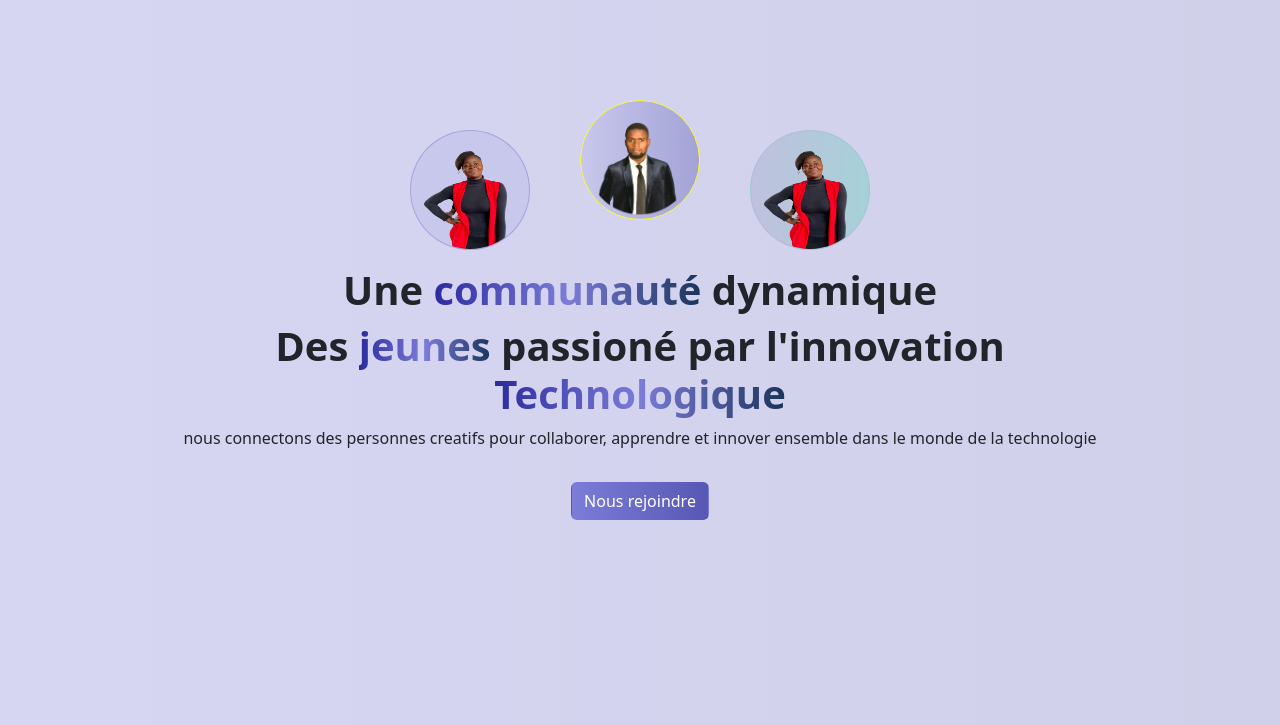
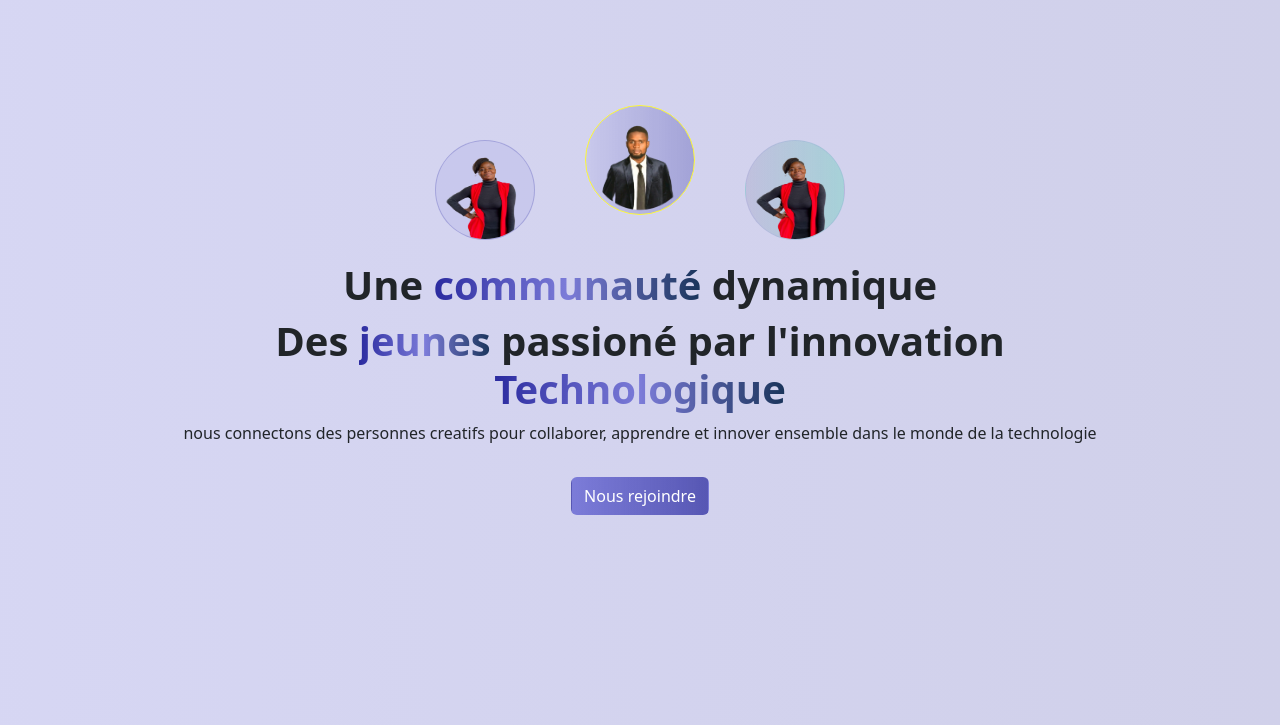
Before and after one commit to Nathandev-coding/cercle-scientifique-web-site-challenge, a plain HTML site: page index.html in a window 1280 px wide. Shown: the part 75-800 px from the top of the page. Drawn offline with nearby package versions, Linux system fonts and the light colour scheme.

Commit message:
Update style.css

```diff
--- a/assets/style/style.css
+++ b/assets/style/style.css
@@ -119,23 +119,25 @@
 .home-img{
     background: linear-gradient(to right,#5f5fd117,  #00008b3a);
     border-radius: 95px;
-    width: 120px;
-    height: 120px;
-
 }
 .home-img:nth-child(1){
+    width: 100px;
+    height: 100px;
     background: #5f5fd117;
     border: 1px solid #00008b2f;
     transform: translateX(-50px);
 
 }
 .home-img:nth-child(2){
+    width: 110px;
+    height: 110px;
     transform: translateY(-30px);
     border: 1px solid rgb(252, 248, 56);
-
-
 }
 .home-img:nth-child(3){
+    width: 100px;
+    height: 100px;
+
     background: linear-gradient(to right,#0c0c4917,  #11cf903a);
     border: 1px solid #5f5fd117;
     transform: translateX(50px);
```
